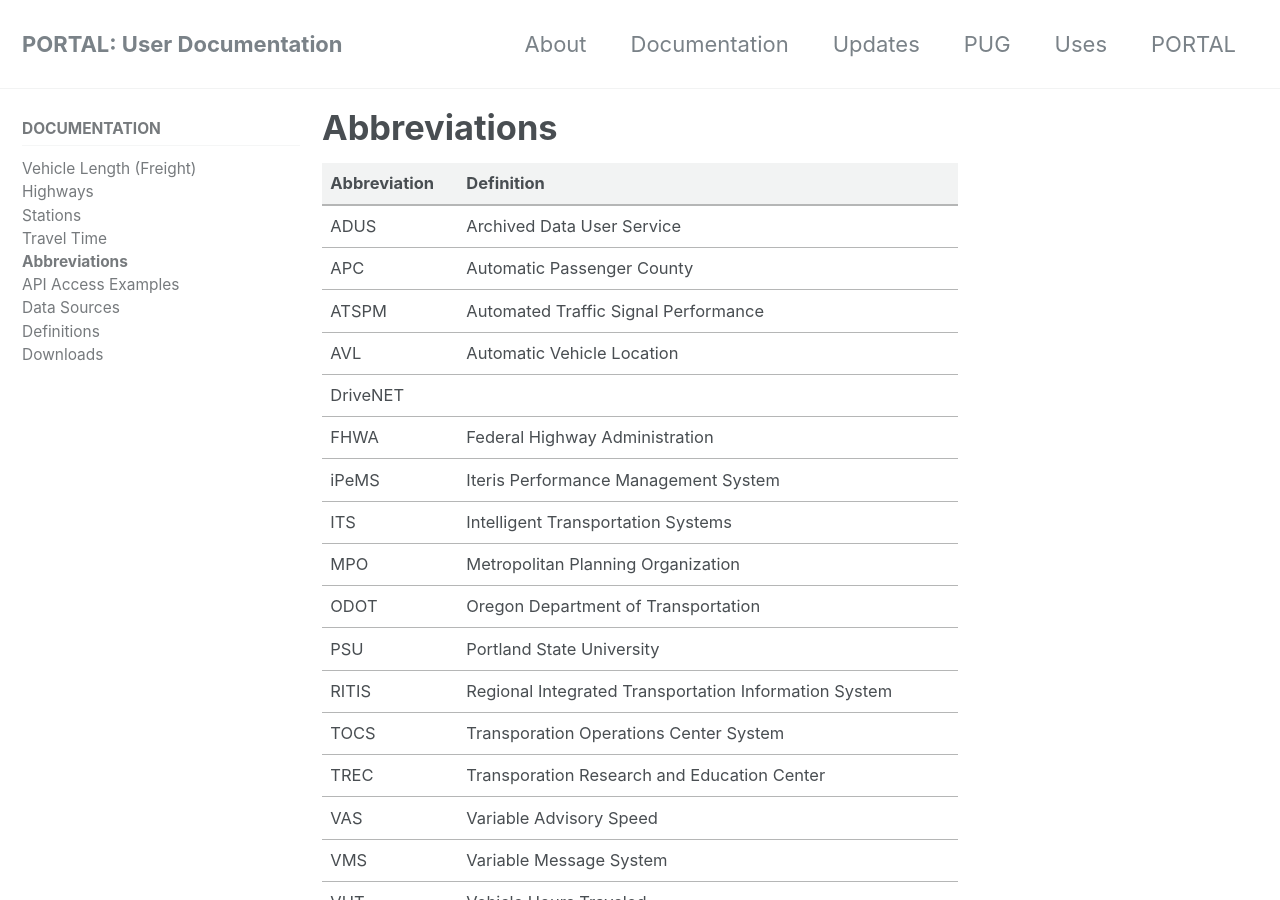
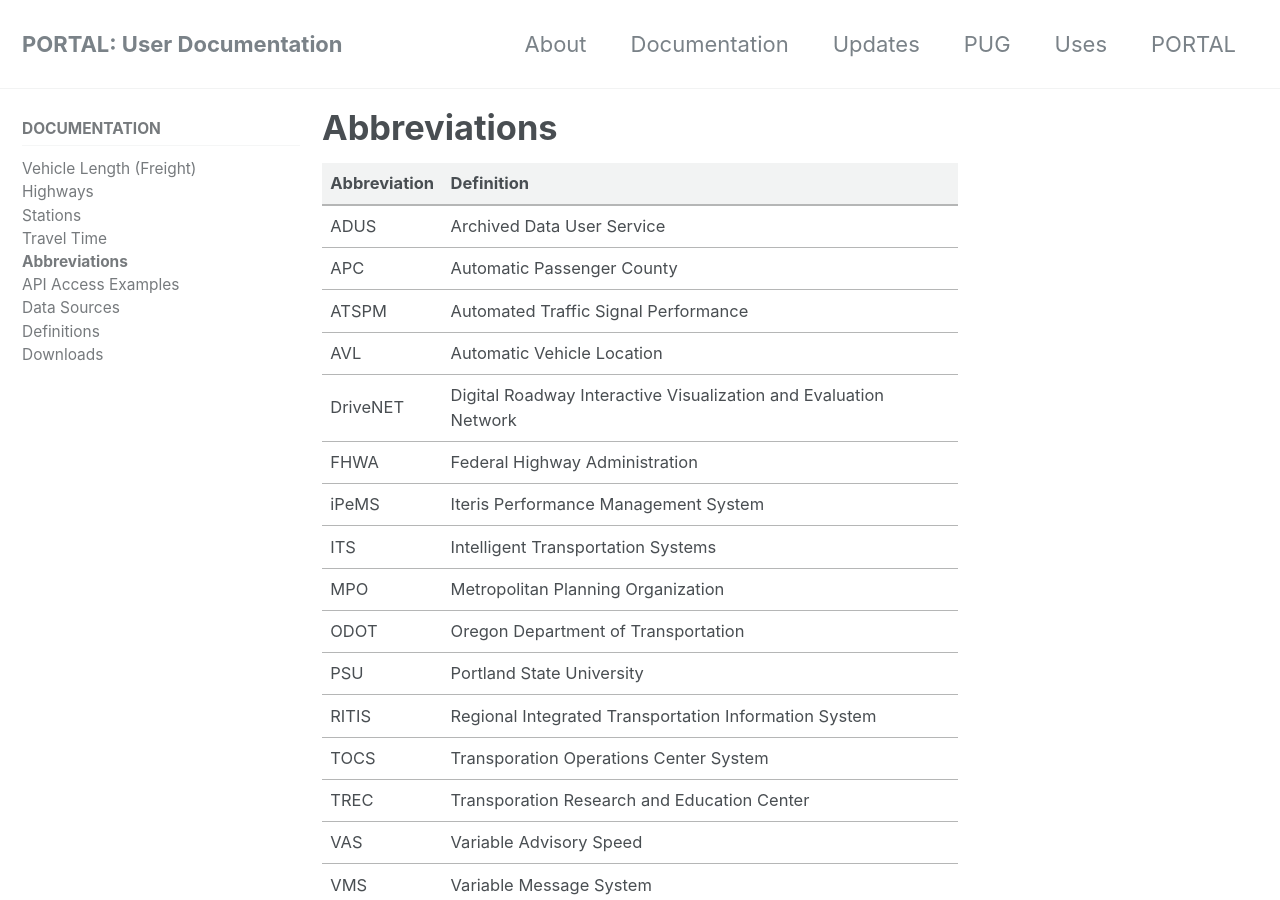
Before and after one commit to adus/portal-documentation, a Jekyll site: the page built from _documents/abbreviations.md, in a window 1280 px wide and 900 px high. Built offline with Jekyll 4.4.1, drawn with Linux system fonts in a browser that asks for light colours; nearby versions of some CDN libraries; some of the changed text lies outside the part shown.

Commit message:
Two more additions
Added definition for DriveNET and listing for WSDOT.

```diff
--- a/_documents/abbreviations.md
+++ b/_documents/abbreviations.md
@@ -7,7 +7,7 @@
 | APC | Automatic Passenger County |
 | ATSPM | Automated Traffic Signal Performance |
 | AVL | Automatic Vehicle Location |
-| DriveNET |
+| DriveNET | Digital Roadway Interactive Visualization and Evaluation Network |
 | FHWA | Federal Highway Administration |
 | iPeMS |Iteris Performance Management System |
 | ITS | Intelligent Transportation Systems |
```
Also changed, not shown: other parts of _documents/abbreviations.md (+1 -0 lines).
